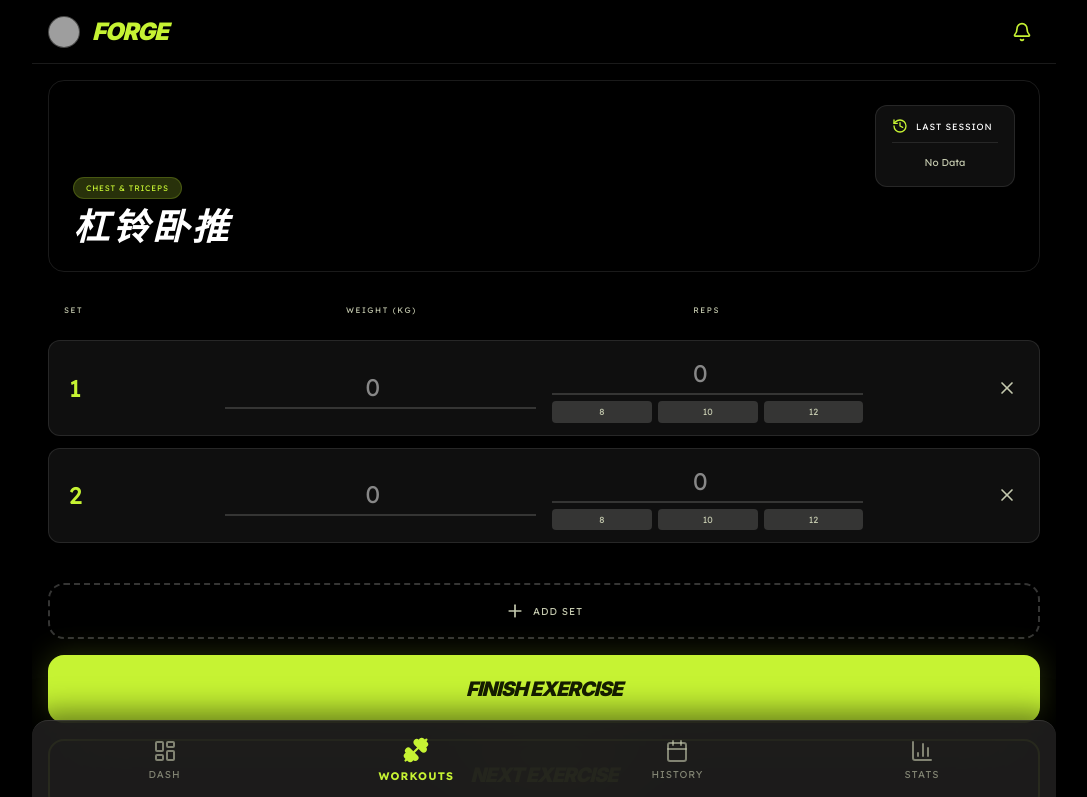
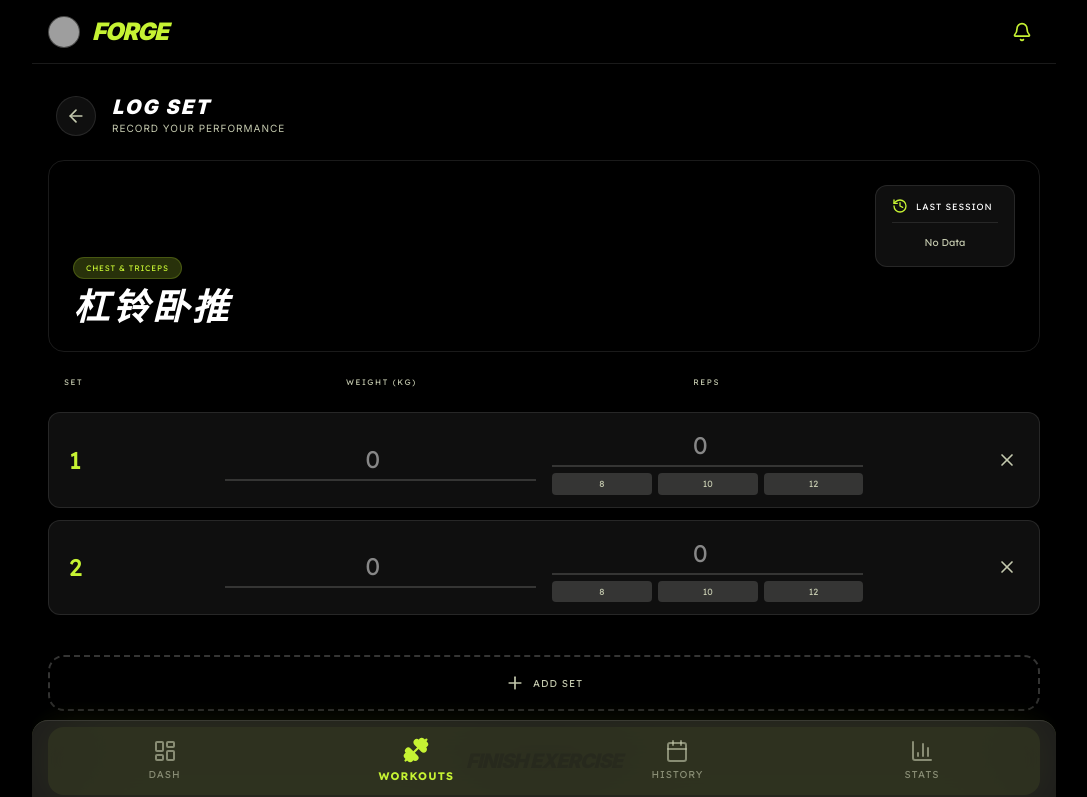
Before and after one commit to python-nb666/fit-stitch, a React (Vite) app: page /workouts/1/log in a window 1280 px wide. Shown: the top 797 px of the page, without its empty margins (96-1183 px from the left). Built offline with nearby package versions, Linux system fonts and the light colour scheme; grey boxes are pictures that could not be loaded.

Commit message:
feat: add workout logging and exercise selection views

```diff
--- a/src/views/ExerciseSelection.tsx
+++ b/src/views/ExerciseSelection.tsx
@@ -8,20 +8,26 @@ import { getSplits } from '@/src/lib/defaultData';
 export default function ExerciseSelection() {
   const { splitId } = useParams();
   const [split, setSplit] = useState<any>(null);
-  const [completedExs, setCompletedExs] = useState<string[]>([]);
+  const [completedExs, setCompletedExs] = useState<Record<string, any[]>>({});
 
   useEffect(() => {
     const splits = getSplits();
     const found = splits.find((s: any) => s.id === splitId) || splits[0];
     setSplit(found);
 
-    setCompletedExs(JSON.parse(localStorage.getItem('completedExs') || '[]'));
+    try {
+      const prev = JSON.parse(localStorage.getItem('completedExs') || '{}');
+      if (Array.isArray(prev)) setCompletedExs({});
+      else setCompletedExs(prev);
+    } catch {
+      setCompletedExs({});
+    }
   }, [splitId]);
 
   if (!split) return null;
 
   const totalExercises = split.exercises.length;
-  const completedCount = split.exercises.filter((ex: string) => completedExs.includes(ex)).length;
+  const completedCount = split.exercises.filter((ex: string) => !!completedExs[ex]).length;
   const progressPercent = totalExercises > 0 ? (completedCount / totalExercises) * 100 : 0;
 
   return (
@@ -50,7 +56,8 @@ export default function ExerciseSelection() {
 
         <div className="grid grid-cols-1 md:grid-cols-2 gap-4">
           {split.exercises.map((ex: string, idx: number) => {
-            const isCompleted = completedExs.includes(ex);
+            const savedSets = completedExs[ex];
+            const isCompleted = !!savedSets;
             return (
               <Link
                 key={idx}
@@ -61,9 +68,9 @@ export default function ExerciseSelection() {
                   isCompleted ? "bg-surface-container-highest border-primary/20" : "bg-surface-container-low hover:bg-surface-container-high"
                 )}
               >
-                <div className={cn("absolute inset-0 bg-gradient-to-t from-black/80 via-black/40 to-transparent z-10", isCompleted && "opacity-80")} />
+                <div className={cn("absolute inset-0 bg-gradient-to-t from-black/90 via-black/60 to-transparent z-10", isCompleted && "opacity-95")} />
 
-                <div className="p-6 relative z-20 h-32 flex flex-col justify-end">
+                <div className="p-6 relative z-20 min-h-[8rem] flex flex-col justify-end">
                   <div className="flex justify-between items-start mb-auto">
                     <span className={cn(
                       "backdrop-blur-md px-2 py-0.5 rounded font-lexend text-[7px] border tracking-widest uppercase",
@@ -79,9 +86,9 @@ export default function ExerciseSelection() {
                   </h3>
                   <div className="flex justify-between items-end mt-2">
                     <div>
-                      <span className="block font-lexend text-[8px] text-on-surface-variant mb-1 uppercase tracking-widest">Last Weight</span>
-                      <span className={cn("text-lg font-lexend font-medium", isCompleted ? "text-on-surface-variant" : "text-primary-dim")}>
-                        -<span className="text-xs ml-1 text-on-surface-variant">KG</span>
+                      <span className="block font-lexend text-[8px] text-on-surface-variant mb-1 uppercase tracking-widest">Sets Completed</span>
+                      <span className={cn("text-lg font-lexend font-medium", isCompleted ? "text-primary" : "text-primary-dim")}>
+                        {isCompleted ? savedSets.length : '-'}<span className="text-xs ml-1 text-on-surface-variant">SETS</span>
                       </span>
                     </div>
                     {!isCompleted && (
@@ -90,6 +97,17 @@ export default function ExerciseSelection() {
                       </motion.div>
                     )}
                   </div>
+                  {isCompleted && (
+                    <div className="mt-4 space-y-1 bg-black/40 p-3 rounded-xl border border-white/5 backdrop-blur-sm">
+                      {savedSets.map((s: any) => (
+                        <div key={s.id} className="flex justify-between items-center text-[9px] font-lexend">
+                          <span className="text-on-surface-variant font-medium">S{s.id}</span>
+                          <span className="text-white tracking-widest">{s.weight}<span className="text-[7px] text-on-surface-variant mx-0.5">KG</span> × {s.reps}</span>
+                          <span className="text-primary-dim tracking-widest opacity-80">{s.time}</span>
+                        </div>
+                      ))}
+                    </div>
+                  )}
                 </div>
               </Link>
             );
--- a/src/views/WorkoutLogger.tsx
+++ b/src/views/WorkoutLogger.tsx
@@ -19,13 +19,21 @@ export default function WorkoutLogger() {
 
   const displayTitle = exerciseName ? decodeURIComponent(exerciseName) : activeExercise.name;
 
-  const [sets, setSets] = useState([
-    { id: 1, weight: '', reps: '' },
-    { id: 2, weight: '', reps: '' },
-  ]);
+  const [sets, setSets] = useState(() => {
+    try {
+      const prev = JSON.parse(localStorage.getItem('completedExs') || '{}');
+      if (!Array.isArray(prev) && prev[displayTitle] && prev[displayTitle].length > 0) {
+        return prev[displayTitle];
+      }
+    } catch {}
+    return [
+      { id: 1, weight: '', reps: '', time: '' },
+      { id: 2, weight: '', reps: '', time: '' },
+    ];
+  });
 
   const addSet = () => {
-    setSets([...sets, { id: sets.length + 1, weight: '', reps: '' }]);
+    setSets([...sets, { id: sets.length + 1, weight: '', reps: '', time: '' }]);
   };
 
   const removeSet = (id: number) => {
@@ -33,19 +41,46 @@ export default function WorkoutLogger() {
   };
 
   const updateSet = (id: number, field: 'weight' | 'reps', value: string) => {
-    setSets(sets.map(s => s.id === id ? { ...s, [field]: value } : s));
+    setSets(sets.map(s => {
+      if (s.id === id) {
+        const time = s.time || new Date().toLocaleTimeString([], { hour: '2-digit', minute: '2-digit' });
+        return { ...s, [field]: value, time };
+      }
+      return s;
+    }));
   };
 
   const handleFinish = () => {
-    const prev = JSON.parse(localStorage.getItem('completedExs') || '[]');
-    if (!prev.includes(displayTitle)) {
-      localStorage.setItem('completedExs', JSON.stringify([...prev, displayTitle]));
+    let prev;
+    try {
+      prev = JSON.parse(localStorage.getItem('completedExs') || '{}');
+      if (Array.isArray(prev)) prev = {};
+    } catch {
+      prev = {};
+    }
+    const validSets = sets.filter(s => s.weight && s.reps);
+    if (validSets.length > 0) {
+      prev[displayTitle] = validSets;
+      localStorage.setItem('completedExs', JSON.stringify(prev));
     }
     navigate(`/workouts/${splitId}`);
   };
 
   return (
-    <div className="space-y-8 pb-10">
+    <div className="space-y-6 pb-10">
+      <div className="flex items-center gap-4 pt-4 px-2">
+        <button
+          onClick={() => navigate(`/workouts/${splitId}`)}
+          className="w-10 h-10 rounded-full glass-panel flex items-center justify-center text-on-surface-variant hover:text-primary transition-colors shrink-0"
+        >
+          <ArrowLeft className="w-5 h-5" />
+        </button>
+        <div>
+          <h2 className="text-xl font-black text-white tracking-widest uppercase italic leading-none">Log Set</h2>
+          <p className="text-on-surface-variant text-[10px] mt-1 uppercase tracking-widest">Record your performance</p>
+        </div>
+      </div>
+
       {/* Exercise Hero */}
       <section className="relative h-48 w-full rounded-2xl overflow-hidden border border-white/10 bg-surface-container-low flex flex-col justify-end p-6">
         <div className="relative z-10 space-y-2">
@@ -92,7 +127,10 @@ export default function WorkoutLogger() {
               transition={{ delay: i * 0.1 }}
               className="grid grid-cols-12 gap-4 items-center glass-panel p-3 rounded-xl group transition-all hover:bg-white/5"
             >
-              <div className="col-span-2 font-lexend text-2xl font-medium text-primary ml-2">{i + 1}</div>
+              <div className="col-span-2 flex flex-col ml-2">
+                <span className="font-lexend text-2xl font-medium text-primary leading-none">{i + 1}</span>
+                {set.time && <span className="font-lexend text-[8px] text-on-surface-variant tracking-widest mt-1">{set.time}</span>}
+              </div>
               <div className="col-span-4">
                 <input
                   type="number"
```
